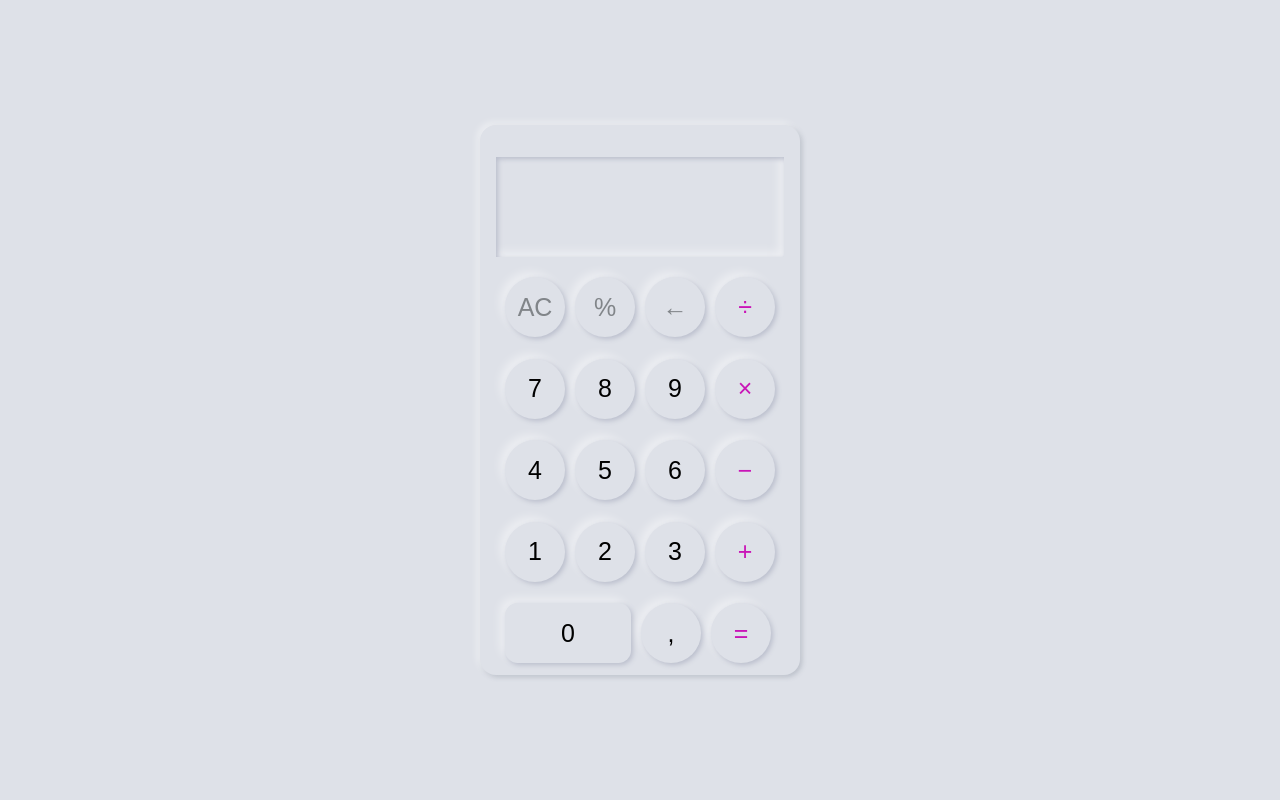
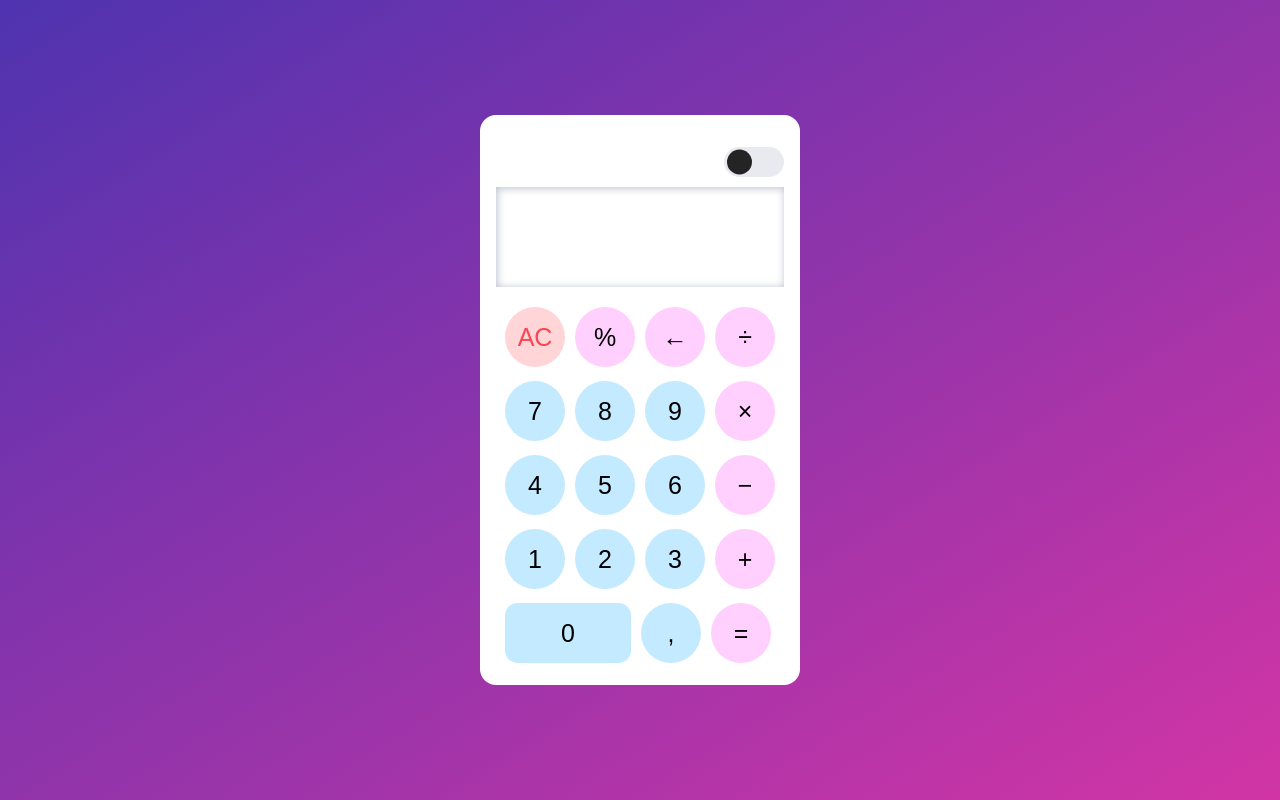
Before and after one commit to EnesKabakaya/Calculator, a plain HTML site: page index.html in a window 1280 px wide. Drawn offline with Linux system fonts and the light colour scheme.

Commit message:
added dark and light mode

```diff
--- a/css/style.css
+++ b/css/style.css
@@ -9,18 +9,16 @@ body {
     align-items: center;
     justify-content: center;
     height: 100vh;
-    background-color: #dee1e8;
+    background: linear-gradient(to bottom right, rgba(79, 51, 176, 1), rgba(210, 53, 165));
 }
 
 .container {
-    height: 550px;
+    height: 570px;
     max-width: 320px;
     border-radius: 1em;
-    box-shadow: -3px -3px 7px #ffffff73,
-        2px 2px 5px rgba(94, 104, 121, 0.288);
     margin: 0 auto;
     padding: 32px 16px;
-    background-color: #dee1e8;
+    background-color: #fff;
 }
 
 .container .calculator-text input {
@@ -29,9 +27,9 @@ body {
     outline: none;
     border: none;
     text-align: right;
-    box-shadow: inset 2px 2px 5px #babecc,
-        inset -5px -5px 10px #ffffff73;
-    background-color: #dee1e8;
+    box-shadow: inset 1px 1px 9px #babecc,
+        inset -5px 5px 9px #ffffff73;
+    background-color: #fff;
     padding: 20px;
     font-size: 30px;
     pointer-events: none;
@@ -40,7 +38,7 @@ body {
 
 .container .calculator-buttons {
     width: 100%;
-    height: calc(100% - 100px);
+    height: calc(100% - 150px);
     display: grid;
     grid-template-rows: repeat(4, 1fr);
     place-content: center;
@@ -54,13 +52,15 @@ body {
     border: none;
     outline: none;
     background-color: #dee1e8;
-    box-shadow: 2px 2px 5px #babecc,
-        -5px -5px 10px #ffffff73;
     margin: 0 3px;
     font-size: 25px;
     text-align: center;
     cursor: pointer;
     transition: all .2s;
+}
+
+.container .calculator-buttons .btn-number {
+    background-color: #c3eaff;
 }
 
 .container .calculator-buttons .row-5 button:first-child {
@@ -69,15 +69,75 @@ body {
 }
 
 .container .calculator-buttons .btn-operator {
-    color: #c915b7;
+    background-color: #ffd0fd;
 }
 
-.container .calculator-buttons .row-1 .btn-clear,
-.container .calculator-buttons .row-1 .btn-percent,
-.container .calculator-buttons .row-1 .btn-slarr {
-    color: #818589;
+.container .calculator-buttons .btn-clear {
+    background-color: #ffd5d8;
+    color: #fc4552;
 }
 
 .container .calculator-buttons button:hover {
     color: #3498db !important;
 }
+
+.container .theme-toggle {
+    display: flex;
+    justify-content: end;
+    margin-bottom: 10px;
+}
+
+.container .theme-toggle label {
+    width: 60px;
+    height: 30px;
+    background-color: #e9eaef;
+    border-radius: 2rem;
+    position: relative;
+    cursor: pointer;
+}
+
+.container .theme-toggle label::before {
+    content: '';
+    background-color: #242424;
+    position: absolute;
+    left: 3px;
+    width: 25px;
+    height: 25px;
+    top: 50%;
+    transform: translateY(-50%);
+    border-radius: 50%;
+}
+
+.container .theme-toggle input {
+    width: 0;
+    height: 0;
+    visibility: hidden;
+}
+
+.container .theme-toggle input:checked+label {
+    background-color: #242424;
+}
+
+.container .theme-toggle input:checked+label::before {
+    transform: translate(29px, -50%);
+    background-color: #fff;
+}
+
+.container.dark {
+    background-color: #071115;
+}
+
+.container.dark .btn-clear {
+    background-color: #2d191e;
+    color: #bd3740;
+}
+
+.container.dark .btn-number {
+    background-color: #1b2f38;
+    color: #f8fafb;
+}
+
+.container.dark .btn-operator {
+    background-color: #2e1f39;
+    color: #aa00a4;
+}
--- a/index.html
+++ b/index.html
@@ -11,14 +11,18 @@
 
 <body>
     <div class="container">
+        <div class="theme-toggle">
+            <input type="checkbox" id="dark-mode-toogle">
+            <label for="dark-mode-toogle" id="switch-theme-toggle"></label>
+        </div>
         <div class="calculator-text">
             <input type="text" name="" id="" class="calculator-out">
         </div>
         <div class="calculator-buttons">
             <div class="row-1">
                 <button class="btn-clear" id="clear">AC</button>
-                <button class="btn-percent" id="%">&percnt;</button>
-                <button class="btn-slarr" id="backspace">&slarr;</button>
+                <button class="btn-operator" id="%">&percnt;</button>
+                <button class="btn-operator" id="backspace">&slarr;</button>
                 <button class="btn-operator" id="/">&divide;</button>
             </div>
             <div class="row-2">
--- a/js/app.js
+++ b/js/app.js
@@ -1,5 +1,11 @@
 let calculatorOut = document.querySelector('.calculator-out');
 let calculatorButtons = document.querySelectorAll('button');
+let themeToggle = document.querySelector('#switch-theme-toggle');
+let calculatorContainer = document.querySelector('.container');
+
+themeToggle.addEventListener('click', () => {
+    calculatorContainer.classList.toggle('dark');
+})
 
 calculatorButtons.forEach(item => {
     item.addEventListener('click', () => {
```
